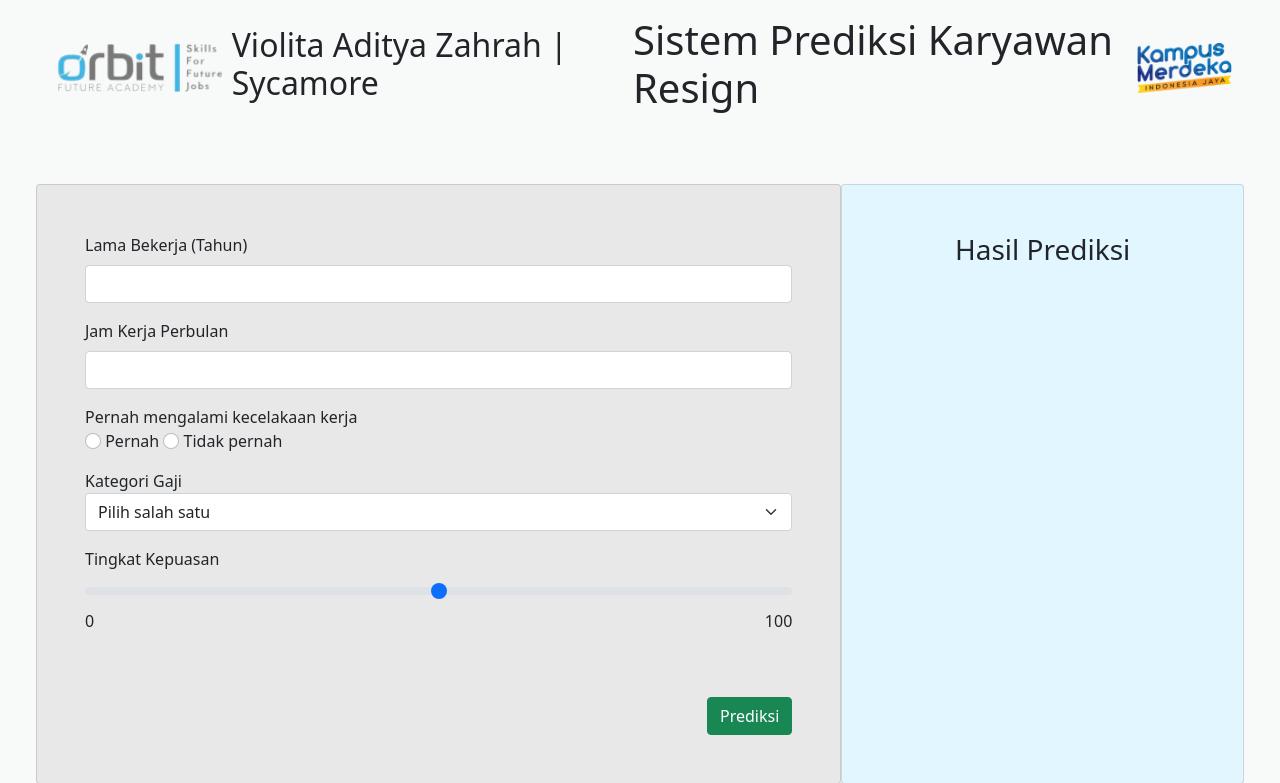
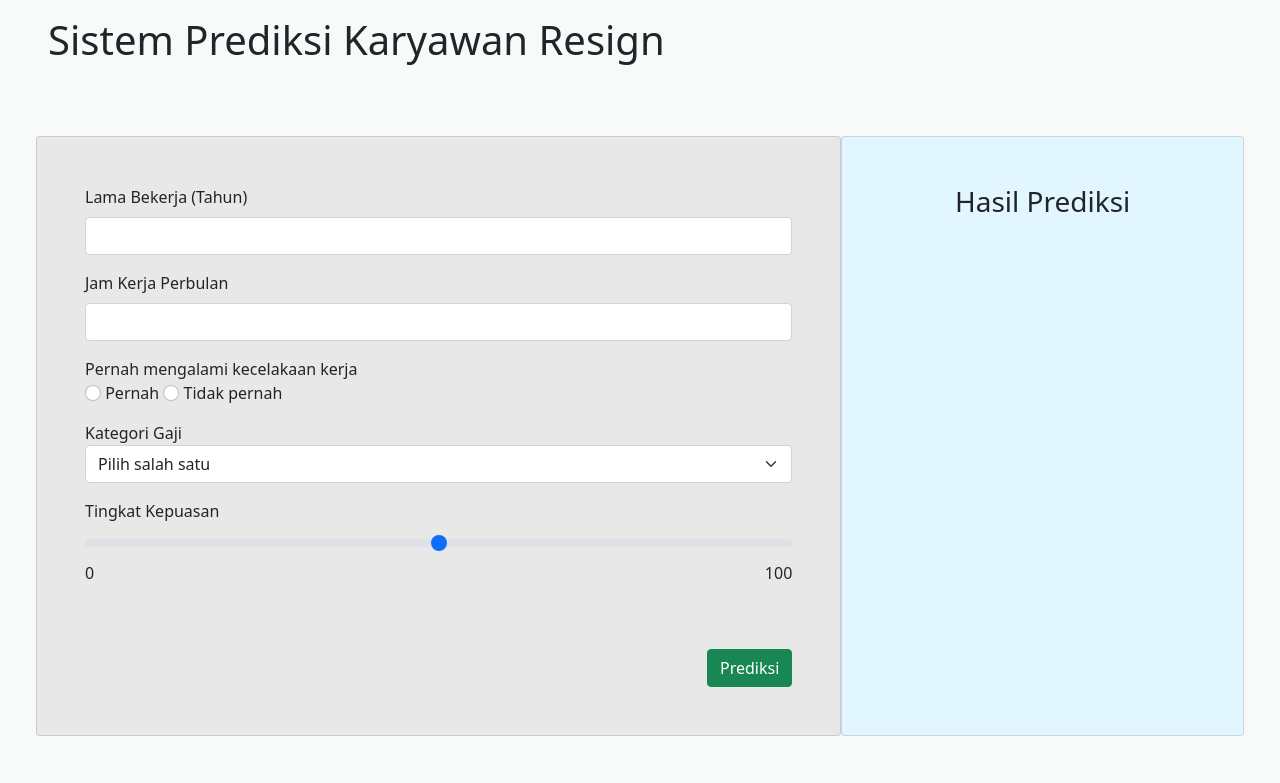
Before and after one commit to violitazahrah/prediksi-karyawan-resign, a Flask app: page / in a window 1280 px wide. Shown: the top 783 px of the page. After the commit the page ends 736 px from the top, so only its background shows below. Run offline with Flask 2, Linux system fonts and the light colour scheme; parts of the project's set-up code (start-up, migrations or seed data) failed here and were passed over.

Commit message:
memperbarui halaman

```diff
--- a/templates/index.html
+++ b/templates/index.html
@@ -16,14 +16,7 @@
 <body style="background-color: #F8F9F9;">
   <!--   Header -->
   <div class="d-flex justify-content-between align-items-center px-5 py-3">
-    <div>
-      <img src={{ url_for('static', filename="images/orbit.png" ) }} height="50" width="auto">
-    </div>
-    <h2> Violita Aditya Zahrah | Sycamore</h2>
-    <h1>Sistem Prediksi Karyawan Resign</h1>
-    <div>
-      <img src={{ url_for('static', filename="images/kampus-merdeka.png" ) }} height="50" width="auto">
-    </div>
+    <h1 class="text-center">Sistem Prediksi Karyawan Resign</h1>
   </div>
   <!-- Header End  -->
 
@@ -49,7 +42,8 @@
             <!-- Input Kecelakaan Kerja -->
             <div class="mb-3">
               <p class="mb-0">Pernah mengalami kecelakaan kerja</p>
-              <input class="form-check-input" name="is_pernah_kecelakaan_kerja" type="radio" value="1" id="pernah" required>
+              <input class="form-check-input" name="is_pernah_kecelakaan_kerja" type="radio" value="1" id="pernah"
+                required>
               <label class="form-check-label mr-5" for="pernah">
                 Pernah
               </label>
@@ -73,7 +67,8 @@
 
             <!--  Tingkat Kepuasan  -->
             <label for="tingkat_kepuasan" class="form-label">Tingkat Kepuasan</label>
-            <input type="range" name="tingkat_kepuasan" class="form-range" id="tingkat_kepuasan" min="0" max="110" required>
+            <input type="range" name="tingkat_kepuasan" class="form-range" id="tingkat_kepuasan" min="0" max="110"
+              required>
             <div class="d-flex justify-content-between">
               <p>0</p>
               <p>100</p>
@@ -91,14 +86,15 @@
         <div class="col-4 pt-5 px-2 card gx-3" style="background-color: #E2F6FF;">
           <h3 class="text-center">Hasil Prediksi</h2>
             {% if hasil_prediksi %}
-            <p class="text-center">Karyawan tersebut diprediksi <span class="fw-bold">{{nilai_kepercayaan}}% {{hasil_prediksi}}</span></p>
+            <p class="text-center">Karyawan tersebut diprediksi <span class="fw-bold">{{nilai_kepercayaan}}%
+                {{hasil_prediksi}}</span></p>
             {% endif %}
         </div>
       </div>
     </div>
   </div>
 
-	<!-- Bootstrap JS -->
+  <!-- Bootstrap JS -->
   <script src="https://cdn.jsdelivr.net/npm/bootstrap@5.0.2/dist/js/bootstrap.bundle.min.js"
     integrity="sha384-MrcW6ZMFYlzcLA8Nl+NtUVF0sA7MsXsP1UyJoMp4YLEuNSfAP+JcXn/tWtIaxVXM"
     crossorigin="anonymous"></script>
```
Also changed, not shown: static/images/kampus-merdeka.png (deleted), static/images/orbit.png (deleted).
